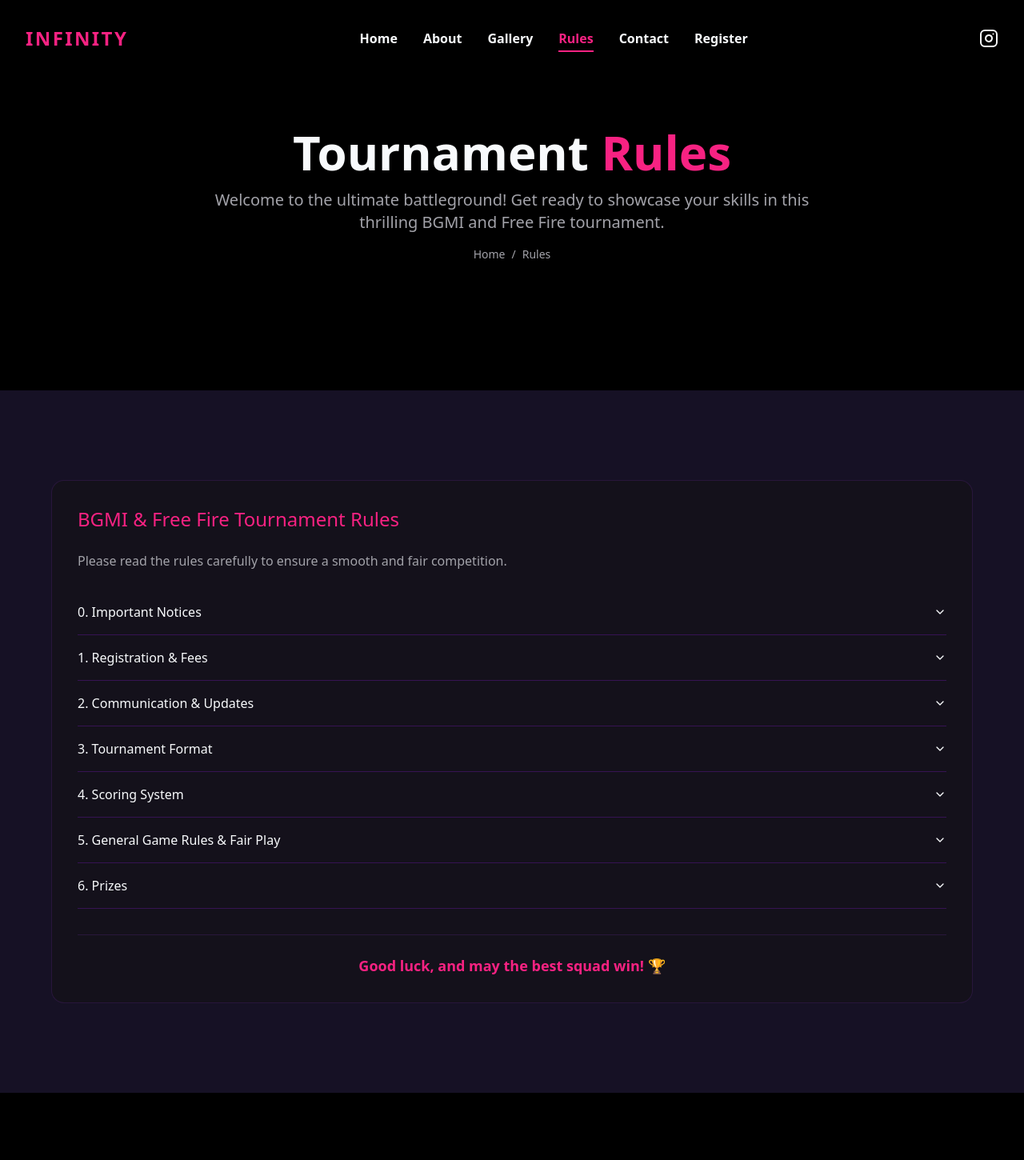
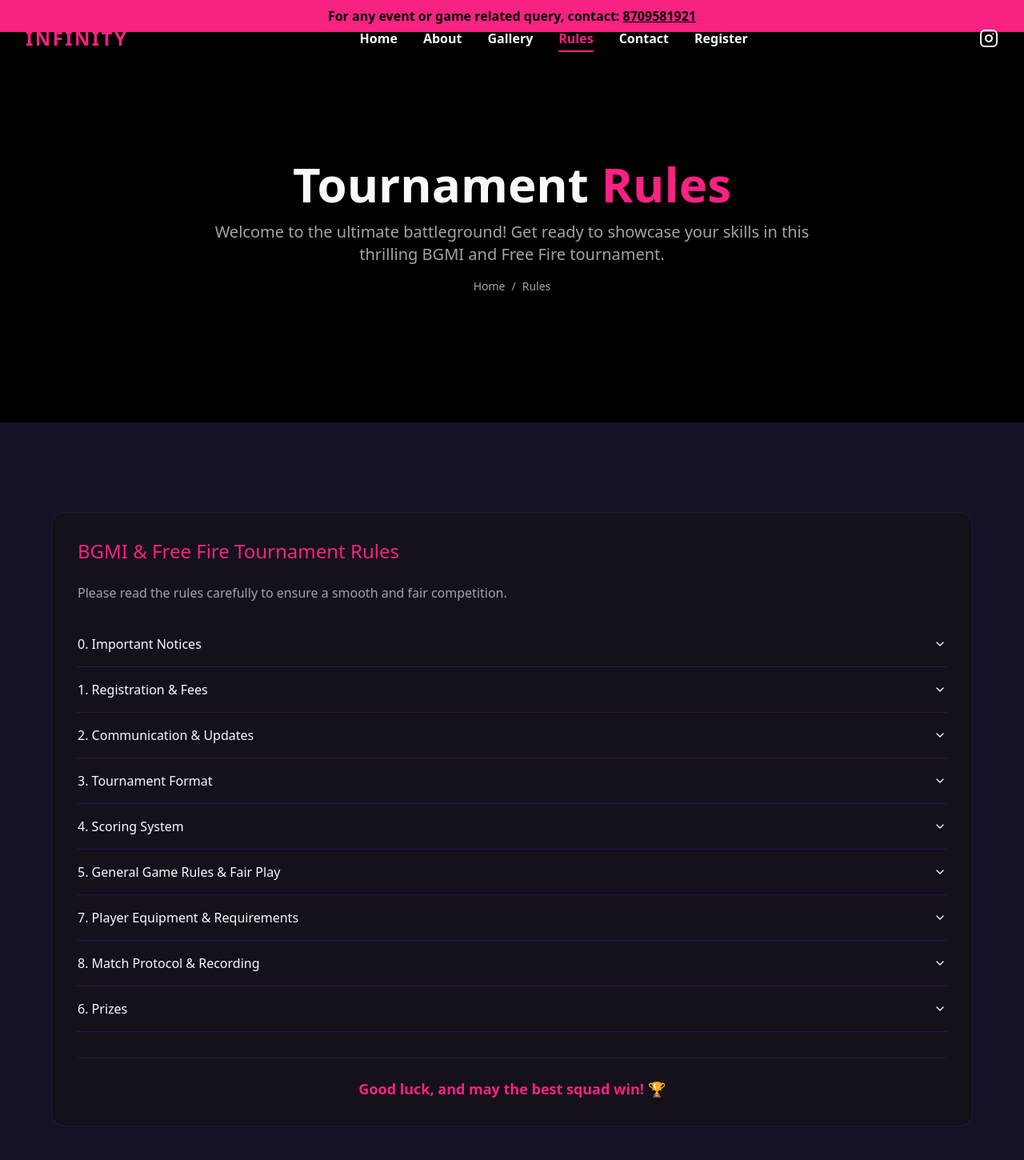
Before and after one commit to Yourabhay15/INFINITYLPU, a Next.js app: page /rules in a window 1280 px wide. Shown: the top 1450 px of the page at 80% size. Built offline with nearby package versions, Linux system fonts and the light colour scheme.

Commit message:
Update Rule

```diff
--- a/src/app/rules/page.tsx
+++ b/src/app/rules/page.tsx
@@ -11,6 +11,10 @@
 export default function RulesPage() {
   return (
     <>
+      {/* Info banner visible everywhere */}
+      <div className="w-full bg-accent text-black py-2 px-4 text-center font-semibold text-base z-50">
+        For any event or game related query, contact: <a href="tel:8709581921" className="underline hover:text-primary">8709581921</a>
+      </div>
       <header className="py-32 lg:py-40 bg-black text-center">
         <div className="container mx-auto px-4">
           <h1 className="font-headline text-4xl md:text-6xl font-bold">Tournament <span className="text-accent">Rules</span></h1>
@@ -39,6 +43,8 @@
                     <ul className="space-y-3 text-muted-foreground">
                       <li><strong>Organisers' Responsibility:</strong> Organisers reserve the right to make changes to the rules or tournament structure at any moment. It is the responsibility of the organisers to communicate any such changes promptly to all participants.</li>
                       <li><strong>Read Before Registering:</strong> All participants must read and understand the tournament rules before completing registration. By registering, you agree to abide by all rules and any changes made by the organisers.</li>
+                      <li><strong>Identity Verification:</strong> All participants must be prepared to verify their identity (such as student ID or government ID) if requested by the organisers. Failure to do so may result in disqualification.</li>
+                      <li><strong>One Account Per Player:</strong> Each participant is allowed to play on only one account during the tournament. Using multiple accounts or account sharing is strictly prohibited and will result in immediate disqualification.</li>
                     </ul>
                   </AccordionContent>
                 </AccordionItem>
@@ -131,6 +137,29 @@
                     </ul>
                   </AccordionContent>
                 </AccordionItem>
+                 <AccordionItem value="item-7">
+                  <AccordionTrigger>7. Player Equipment & Requirements</AccordionTrigger>
+                  <AccordionContent>
+                    <ul className="space-y-3 text-muted-foreground">
+                      <li><strong>Devices:</strong> All players must compete using a personal mobile phone or tablet.</li>
+                      <li><strong>Emulators:</strong> The use of emulators, PCs, or any device that is not a handheld mobile device is strictly prohibited and will result in immediate disqualification.</li>
+                      <li><strong>Peripherals:</strong> External devices like controllers, Bluetooth keyboards, or mice are not permitted without explicit approval from tournament officials.</li>
+                      <li><strong>In-Game Names:</strong> In-game player names must be appropriate and free of offensive or vulgar language. Any team or player with an inappropriate name will be required to change it.</li>
+                      <li><strong>Game Version:</strong> All players are responsible for ensuring their game client is updated to the latest version before each match.</li>
+                    </ul>
+                  </AccordionContent>
+                </AccordionItem>
+                <AccordionItem value="item-8">
+                  <AccordionTrigger>8. Match Protocol & Recording</AccordionTrigger>
+                  <AccordionContent>
+                    <ul className="space-y-3 text-muted-foreground">
+                      <li><strong>Lobby Join Time:</strong> All teams must join the custom match lobby at least 10 minutes before the scheduled start time. Late entries may not be allowed and could result in a walkover for the opposing team.</li>
+                      <li><strong>Mandatory POV:</strong> Players are strongly advised to record their own gameplay (Point-of-View or POV) for every match. This recording is the primary source of proof for any disputes or accusations of cheating.</li>
+                      <li><strong>Result Submission:</strong> The winning team of each match must take a clear screenshot of the final results and submit it to the designated admin in the WhatsApp group.</li>
+                      <li><strong>No Match Remake:</strong> Matches will not be remade for any reason, including individual player disconnections, lag, or device issues. A remake will only be considered in the case of a major server-side issue affecting a significant number of players, at the sole discretion of the organizers.</li>
+                    </ul>
+                  </AccordionContent>
+                </AccordionItem>
                 <AccordionItem value="item-6">
                   <AccordionTrigger>6. Prizes</AccordionTrigger>
                   <AccordionContent>
```
